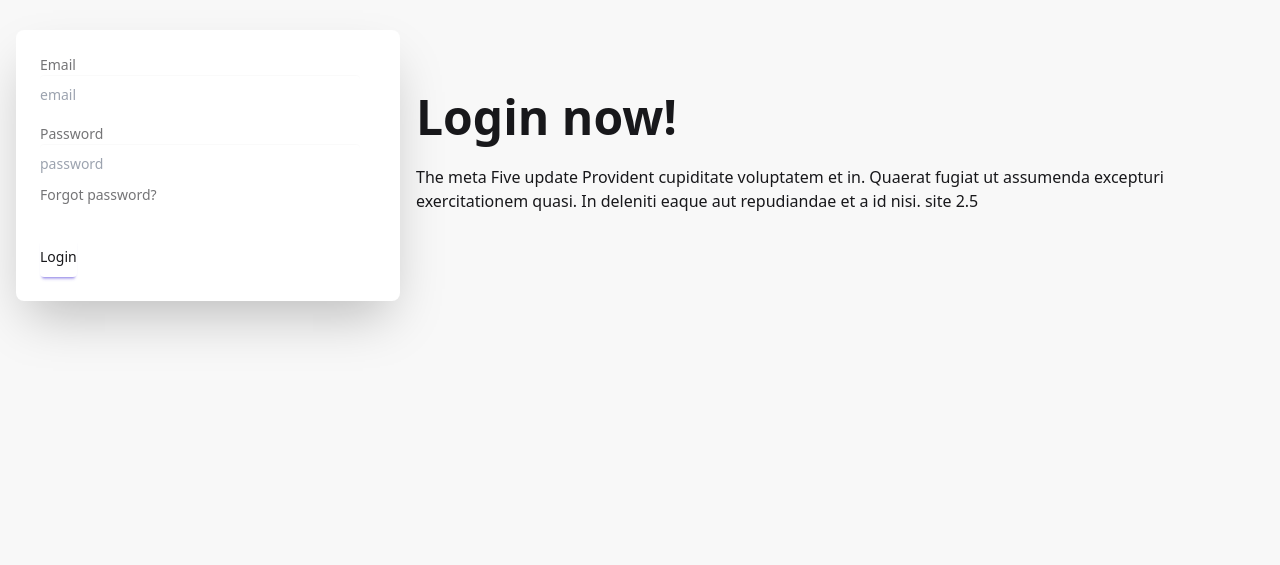
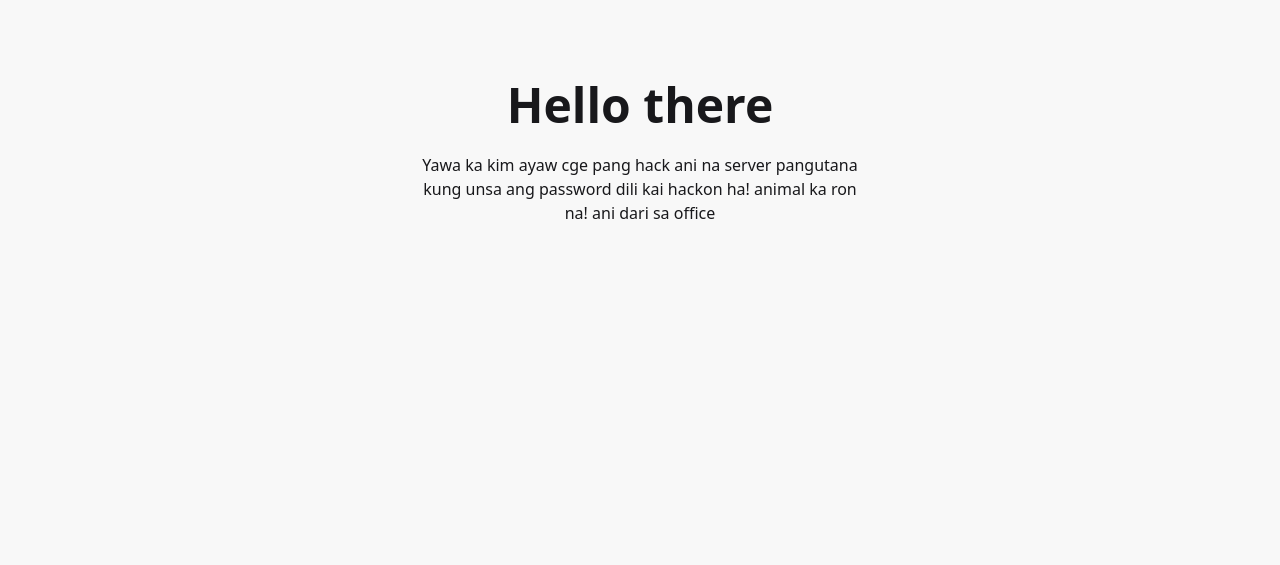
Before and after one commit to HLord-G/lodes, a plain HTML site: page index.html in a window 1280 px wide. Shown: the part 235-800 px from the top of the page. Drawn offline with nearby package versions, Linux system fonts and the light colour scheme.

Commit message:
Add files via upload

```diff
--- a/index.html
+++ b/index.html
@@ -18,36 +18,17 @@
 </head>
 <body>
 
-    <div class="hero min-h-screen bg-base-200">
-        <div class="hero-content flex-col lg:flex-row-reverse">
-          <div class="text-center lg:text-left">
-            <h1 class="text-5xl font-bold">Login now!</h1>
-            <p class="py-6">The meta Five update Provident cupiditate voluptatem et in. Quaerat fugiat ut assumenda excepturi exercitationem quasi. In deleniti eaque aut repudiandae et a id nisi. site 2.5</p>
-          </div>
-          <div class="card flex-shrink-0 w-full max-w-sm shadow-2xl bg-base-100">
-            <div class="card-body">
-              <div class="form-control">
-                <label class="label">
-                  <span class="label-text">Email</span>
-                </label>
-                <input type="text" placeholder="email" class="input input-bordered" />
-              </div>
-              <div class="form-control">
-                <label class="label">
-                  <span class="label-text">Password</span>
-                </label>
-                <input type="text" placeholder="password" class="input input-bordered" />
-                <label class="label">
-                  <a href="#" class="label-text-alt link link-hover">Forgot password?</a>
-                </label>
-              </div>
-              <div class="form-control mt-6">
-                <button class="btn btn-primary">Login</button>
-              </div>
-            </div>
-          </div>
-        </div>
+  <div class="hero min-h-screen bg-base-200">
+    <div class="hero-content text-center">
+      <div class="max-w-md">
+        <h1 class="text-5xl font-bold">Hello there</h1>
+        <p class="py-6">Yawa ka kim ayaw cge pang hack ani na server pangutana kung unsa ang password dili kai hackon ha! animal ka ron na! ani dari sa office </p>
       </div>
+    </div>
+  </div>
+
+
+
 
 <footer class="footer p-10 bg-neutral text-neutral-content">
     <div>
```
